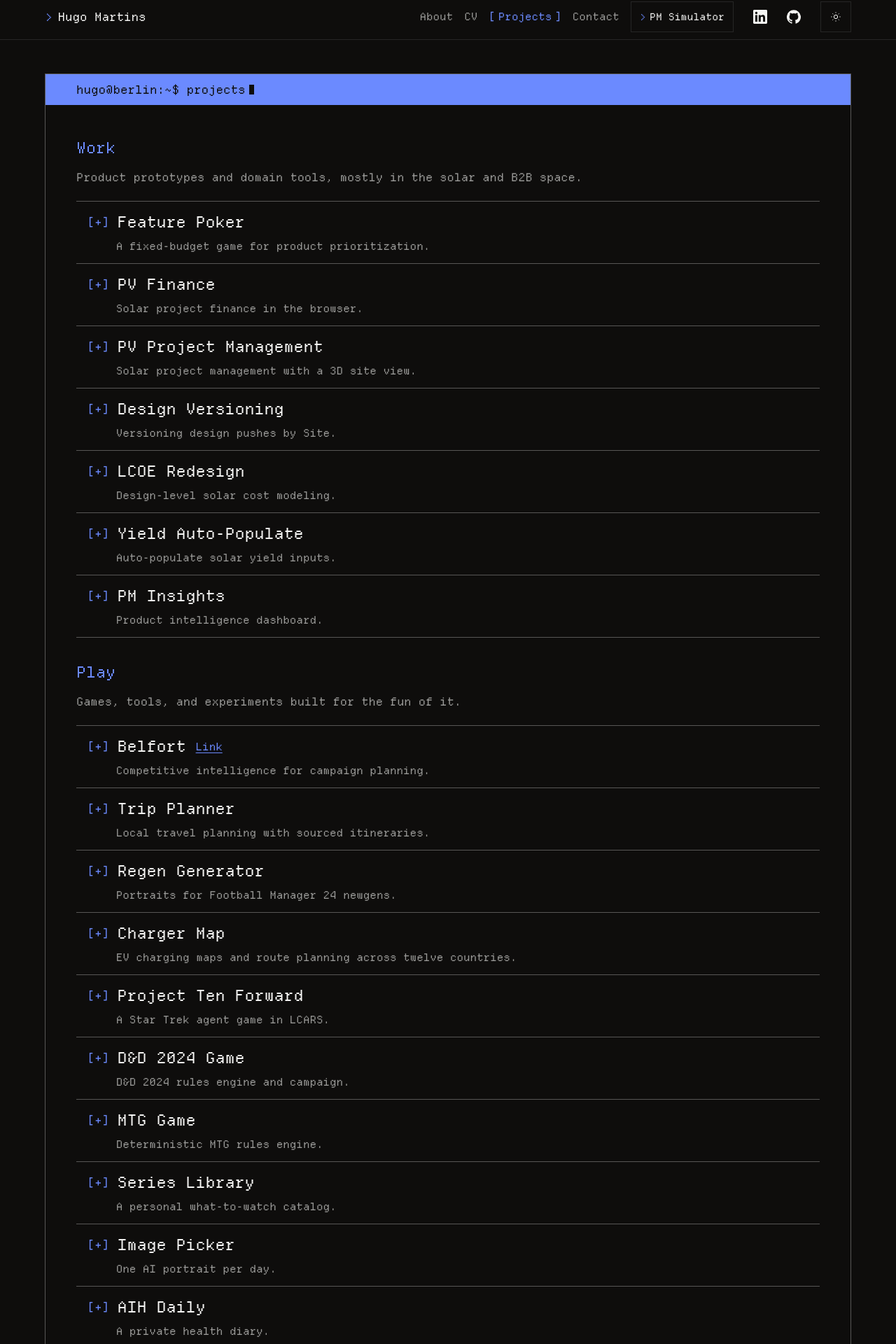
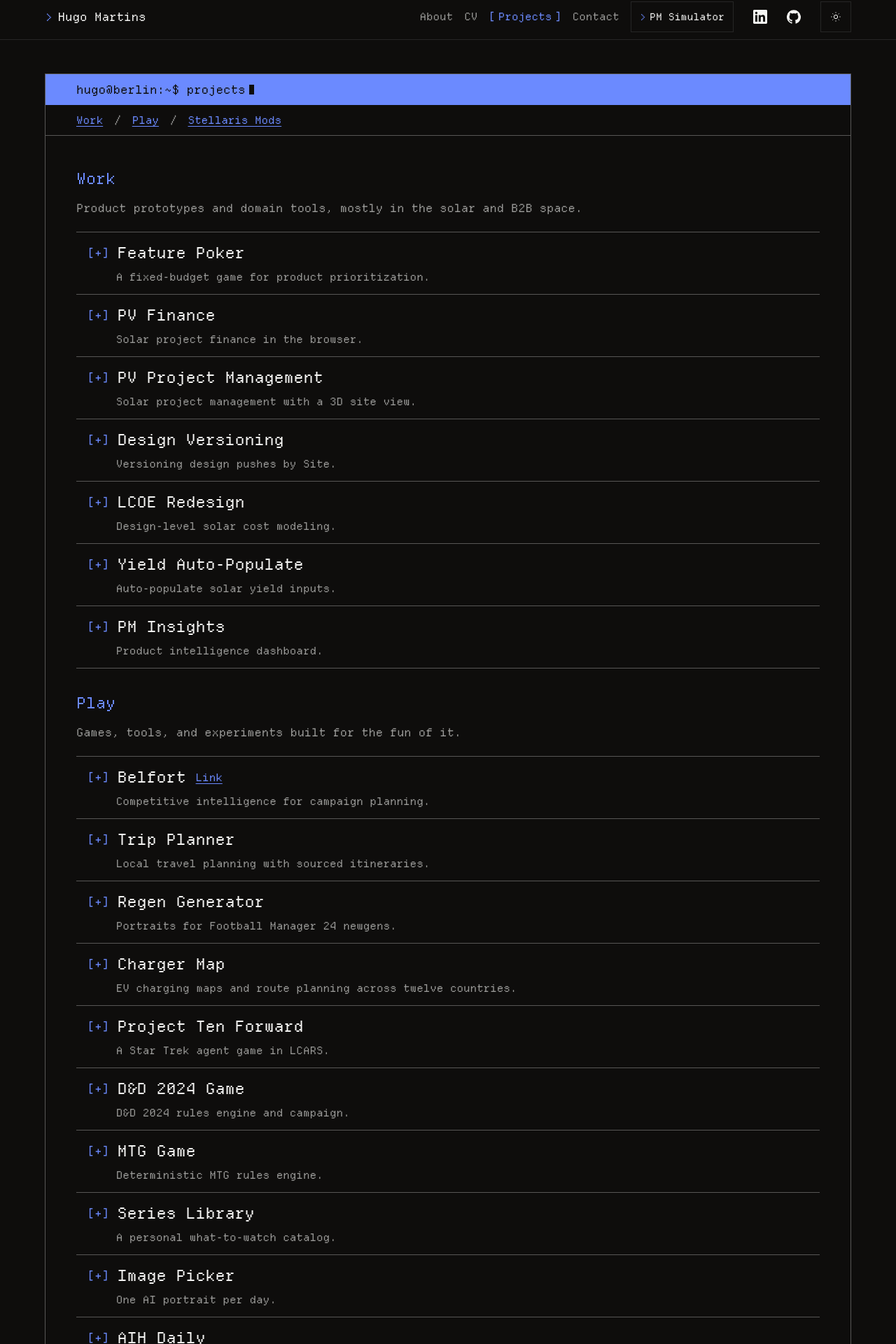
Before and after one commit to hugomtns/personal-page, a Next.js app: page /projects in a window 1280 px wide. Shown: the part 8-1928 px from the top of the page at 70% size. Built offline with nearby package versions, Linux system fonts and the light colour scheme.

Commit message:
feat: add Projects category jump links

```diff
--- a/app/(site)/projects/page.tsx
+++ b/app/(site)/projects/page.tsx
@@ -11,15 +11,42 @@ export const metadata: Metadata = {
   robots: isLive('/projects') ? undefined : { index: false, follow: false },
 };
 
+const categories = [
+  {
+    id: 'work',
+    title: 'Work',
+    intro: 'Product prototypes and domain tools, mostly in the solar and B2B space.',
+  },
+  {
+    id: 'play',
+    title: 'Play',
+    intro: 'Games, tools, and experiments built for the fun of it.',
+  },
+  {
+    id: 'stellaris-mods',
+    title: 'Stellaris Mods',
+    intro: 'Modifications I built for one of my favourite videogames, Stellaris.',
+  },
+] as const;
+
 export default function ProjectsPage() {
   if (!isLive('/projects')) notFound();
 
-  const workProjects = projects.filter((p) => p.group === 'work');
-  const playProjects = projects.filter((p) => p.group === 'play');
-  const stellarisMods = projects.filter((p) => p.group === 'stellaris-mods');
+  const navigation = !comingSoon && (
+    <nav className="terminal-projects__navigation" aria-label="Project categories">
+      <ul>
+        {categories.map(({ id, title }, index) => (
+          <li key={id}>
+            {index > 0 && <span aria-hidden="true">/</span>}
+            <a href={`#${id}`}>{title}</a>
+          </li>
+        ))}
+      </ul>
+    </nav>
+  );
 
   return (
-    <PageShell title="Projects" command="projects">
+    <PageShell title="Projects" command="projects" stickyHeading={!comingSoon} headingNavigation={navigation}>
       <div className="terminal-projects">
         {comingSoon ? (
           <section>
@@ -31,29 +58,15 @@ export default function ProjectsPage() {
             </p>
           </section>
         ) : (
-          <>
-            <section>
-              <h2 className="terminal-projects__heading terminal-projects__heading--section">Work</h2>
-              <p className="terminal-projects__intro">
-                Product prototypes and domain tools, mostly in the solar and B2B space.
-              </p>
-              <ProjectGarden projects={workProjects} />
+          categories.map(({ id, title, intro }) => (
+            <section key={id} aria-labelledby={id}>
+              <h2 id={id} tabIndex={-1} className="terminal-projects__heading terminal-projects__heading--section">
+                {title}
+              </h2>
+              <p className="terminal-projects__intro">{intro}</p>
+              <ProjectGarden projects={projects.filter((project) => project.group === id)} />
             </section>
-            <section>
-              <h2 className="terminal-projects__heading terminal-projects__heading--section">Play</h2>
-              <p className="terminal-projects__intro">
-                Games, tools, and experiments built for the fun of it.
-              </p>
-              <ProjectGarden projects={playProjects} />
-            </section>
-            <section>
-              <h2 className="terminal-projects__heading terminal-projects__heading--section">Stellaris Mods</h2>
-              <p className="terminal-projects__intro">
-                Modifications I built for one of my favourite videogames, Stellaris.
-              </p>
-              <ProjectGarden projects={stellarisMods} />
-            </section>
-          </>
+          ))
         )}
       </div>
     </PageShell>
--- a/app/globals.css
+++ b/app/globals.css
@@ -669,6 +669,31 @@ summary {
   cursor: pointer;
 }
 
+.terminal-projects__navigation {
+  --project-navigation-gap: clamp(0.5rem, 2vw, 1rem);
+  padding-inline: var(--terminal-inset);
+  background: var(--bg);
+  box-shadow: inset 0 -1px var(--terminal-rule);
+  font-size: 0.9375rem;
+}
+.terminal-projects__navigation ul, .terminal-projects__navigation li {
+  display: flex;
+  align-items: center;
+  gap: var(--project-navigation-gap);
+}
+.terminal-projects__navigation li > span { color: var(--muted); }
+.terminal-projects__navigation a {
+  display: inline-flex;
+  min-height: var(--terminal-control-height);
+  align-items: center;
+  color: var(--accent);
+  text-decoration: underline;
+  text-underline-offset: 0.2em;
+  white-space: nowrap;
+}
+.terminal-projects__heading--section[id] {
+  scroll-margin-top: calc(var(--site-header-height) + 2 * var(--terminal-control-height) + 0.75rem);
+}
 .terminal-projects__intro {
   margin-bottom: 1.25rem;
   color: var(--muted);
--- a/components/PageShell.tsx
+++ b/components/PageShell.tsx
@@ -11,6 +11,7 @@ export default function PageShell({
   children,
   headingClassName,
   headingAction,
+  headingNavigation,
   stickyHeading = false,
   command,
 }: {
@@ -19,6 +20,7 @@ export default function PageShell({
   /** Optional heading classes. The default layout includes bottom spacing. */
   headingClassName?: string;
   headingAction?: ReactNode;
+  headingNavigation?: ReactNode;
   stickyHeading?: boolean;
   command?: TerminalCommand;
 }) {
@@ -27,11 +29,14 @@ export default function PageShell({
   return (
     <div className={frame}>
       {command ? (
-        <div className={stickyHeading ? 'terminal-bar terminal-bar--sticky' : 'terminal-bar'}>
-          <h1 className={headingClassName} aria-label={title}>
-            <TerminalPrompt command={command} />
-          </h1>
-          {headingAction}
+        <div className={stickyHeading ? 'terminal-bar--sticky' : undefined}>
+          <div className="terminal-bar">
+            <h1 className={headingClassName} aria-label={title}>
+              <TerminalPrompt command={command} />
+            </h1>
+            {headingAction}
+          </div>
+          {headingNavigation}
         </div>
       ) : (
         <h1 className={`text-h1 ${headingClassName ?? 'mb-16'}`.trim()}>{title}</h1>
```
Also changed, not shown: 1 other file (tests, documents, lock files or other folders).
